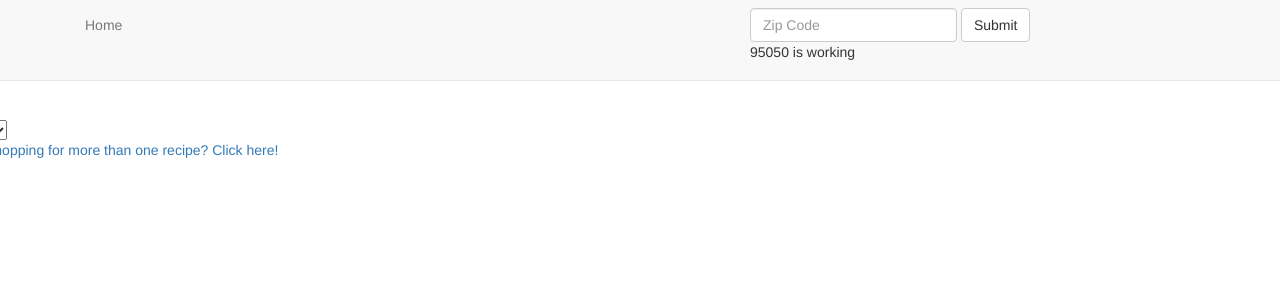
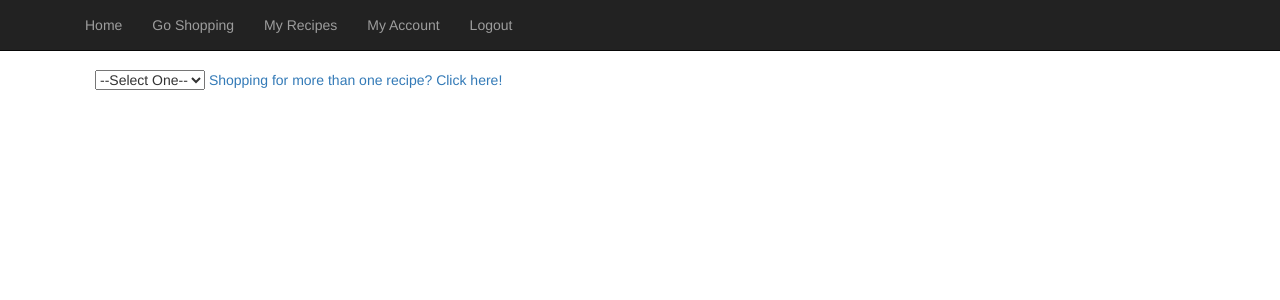
Before and after one commit to kelep511/DinnerDeals, a Django app: template apps/shopping/templates/shopping/singleshop.html in a window 1280 px wide. Shown: the top 300 px of the page. Run offline with Django 3.2, Linux system fonts and the light colour scheme; the template is opened without the code that fills it, so the values that code supplies are empty; parts of the project's set-up code (start-up, migrations or seed data) failed here and were passed over; some libraries are stand-ins or nearby versions.

Commit message:
various tweaks and started user display

```diff
--- a/apps/login/templates/login/register.html
+++ b/apps/login/templates/login/register.html
@@ -47,7 +47,7 @@
     </div>
     <div class="form-group">
       <div class="col-sm-offset-2 col-sm-10">
-        <button type="submit" class="btn btn-default">Edit details</button>
+        <button type="submit" class="btn btn-default">Register</button>
       </div>
     </div>
   </form>
--- a/apps/login/views.py
+++ b/apps/login/views.py
@@ -42,7 +42,7 @@ def create_user(request):
     'id':user.id,
     'u_name':user.u_name
     }
-    return redirect('login:recipes')
+    return redirect('recipes:splash')
 def edit_user(request):
     changes=User.objects.edit_user(request.POST)
     if changes[0]:
--- a/apps/recipes/models.py
+++ b/apps/recipes/models.py
@@ -12,7 +12,7 @@ class IngredientManager(models.Manager):
 # In order to add ingredients to recipe, must pass an array of product ids
 class RecipeManager(models.Manager):
     def newRecipe(self,t_name,u_id,desc, data):
-        recipe=Recipes.objects.create(title=t_name,author=User.objects.get(id=u_id),)
+        recipe=Recipes.objects.create(title=str(t_name),author=User.objects.get(id=u_id), desc=desc)
         for item in data:
             ing=Ingredients.objects.get(itemid=item)
             recipe.ingredients.add(ing)
--- a/apps/recipes/templates/recipes/base.html
+++ b/apps/recipes/templates/recipes/base.html
@@ -19,8 +19,9 @@
   <div class="container"><!-- Nav tabs -->
 <ul class="nav navbar-nav">
   {%block home%}<li><a href="{% url 'recipes:splash' %}">Home</a></li>{%endblock%}
-  {%block shop%}<li><a href="#" >Go Shopping</a></li>{%endblock%}
-  {%block recipe%}<li><a href="{% url 'recipes:add_recipe'%}">My Recipes</a></li>{%endblock%}
+  {%block shop%}<li><a href="{% url 'shop:search'%}" >Go Shopping</a></li>{%endblock%}
+  {%block recipe%}<li><a href="{% url 'recipes:add_recipe'%}">Add a Recipe</a></li>{%endblock%}
+  {%block myrecipe%}<li><a href="{% url 'recipes:userrecipes' u_id=request.session.user.id %}">My Recipes</a> {% endblock %}
   {%block account%}<li><a href="{% url 'recipes:myaccount' %}" >My Account</a></li>{%endblock%}
 
   <li><a class='.navbar-right'href="{% url 'login:logout'%}" >Logout</a></li>
--- a/apps/recipes/templates/recipes/splash.html
+++ b/apps/recipes/templates/recipes/splash.html
@@ -1,6 +1,12 @@
 {% extends 'recipes/base.html'%}
 {%block content%}
 <p> Welcome {{request.session.user.u_name}}.</p>
+{% if request.session.user.id == 1 and not request.inital %}
+<p>Please initialize the database by <a href="{% url 'recipes:first' %}"> Clicking here</a></p>
+{% endif %}
+
+<!-- Container with tabs that should list the user's three chosen recipes. Or, if nothing is chosen, a prompt to visit their My Account page to set them -->
+
 {%endblock%}
 {%block home%}
 <li class='active'><a href="{% url 'recipes:splash' %}">Home</a></li>
--- a/apps/recipes/urls.py
+++ b/apps/recipes/urls.py
@@ -8,6 +8,6 @@ urlpatterns = [
     url(r'^add_recipe/$', views.add_recipe, name='add_recipe'),
     url(r'^create_recipe/$', views.create_recipe, name='create_recipe'),
     url(r'^init$', views.first_time, name='first'),
-    url(r'^create$', views.create, name='create'),
     url(r'^new$', views.new, name='new'),
+    url(r'^user/(?P<u_id>\d+)$', views.user, name='userrecipes')
     ]
--- a/apps/shopping/templates/shopping/base.html
+++ b/apps/shopping/templates/shopping/base.html
@@ -8,24 +8,23 @@
   <link rel="stylesheet" href="https://maxcdn.bootstrapcdn.com/bootstrap/3.3.7/css/bootstrap.min.css" integrity="sha384-BVYiiSIFeK1dGmJRAkycuHAHRg32OmUcww7on3RYdg4Va+PmSTsz/K68vbdEjh4u" crossorigin="anonymous">
   <title>{%block title%}{%endblock%}</title>
 </head>
-  <body style='padding-top:100px;'>
-      <nav class="navbar navbar-default navbar-fixed-top">
-          <div class="container">
-              <a href="">
-                  <p class="navbar-text">Home</p>
-              </a>
-              <div class="login_form col-md-offset-7">
-                  <form class="navbar-form navbar-left" action='./zipsearch' method='post' id='zipfind' role="search">
-                      {%csrf_token%}
-                      <div class="form-group">
-                          <input type="text" name='zip' class="form-control" placeholder="Zip Code" value={{request.session.zip}}>
+<body style='padding: 70px;' }>
+<nav class="navbar navbar-default navbar-fixed-top navbar-inverse" >
+<div class="container"><!-- Nav tabs -->
+<ul class="nav navbar-nav">
+{%block home%}<li><a href="{% url 'recipes:splash' %}">Home</a></li>{%endblock%}
+{%block shop%}<li><a href="{% url 'shop:search'%}" >Go Shopping</a></li>{%endblock%}
+{%block recipe%}<li><a href="{% url 'recipes:add_recipe'%}">My Recipes</a></li>{%endblock%}
+{%block account%}<li><a href="{% url 'recipes:myaccount' %}" >My Account</a></li>{%endblock%}
 
-                      </div>
-                      <button type="submit" class="btn btn-default">Submit</button>
-                      <p>95050 is working</p>
-                  </form>
+<li><a class='.navbar-right'href="{% url 'login:logout'%}" >Logout</a></li>
+
+</ul>
+{% block zip%}
+
+                  {% endblock %}
               </div>
-            </div>
+
           </nav>
 
         {%block content%}{%endblock%}
--- a/apps/shopping/templates/shopping/singleshop.html
+++ b/apps/shopping/templates/shopping/singleshop.html
@@ -2,15 +2,18 @@
 
 {%block content%}
 <div class="row">
-<ul style='liststyle:none; display:inline;'>
-  <li><select class='.col-md4' name="recipes" id='recipes'>
+  <form action="./displayrecipe" name='display' method='post' id='recipes'>
+    {%csrf_token%}
+<ul style='list-style:none;'>
+  <li style='display:inline;'><select class='.col-md6'  name="recipes" >
+    <option value="" disable selected disable='disable'>--Select One--</option>
     {% for items in recipes %}
-    <option name='select' value="{{items.id}}">{{items.title}}</option>
+    <option value="{{items.id}}">{{items.title}}</option>
     {% endfor %}
   </select></li>
-  <li><a class='.col-md3' href="{% url 'shop:multi' %}">Shopping for more than one recipe? Click here!</a></li>
-  <li></li>
+  <li style=' display:inline;'><a class='.col-md3' href="{% url 'shop:multi' %}">Shopping for more than one recipe? Click here!</a></li>
 </ul>
+</form>
 </div>
 <div class="row">
   <div id="results">
@@ -21,9 +24,7 @@
 
 {%block script%}
 $('#recipes').on('change', function(){
-  val=$(this).val;
-  route='./displayrecipe';
-  $.post(route,val, function(res){
+  $.post($(this).attr('action'),$(this).serialize(), function(res){
     var htmlstr='';
     console.log('results:');
     console.log(res);
@@ -34,6 +35,7 @@ $('#recipes').on('change', function(){
     htmlstr +='</ul></div>';
     $('#results').html(htmlstr);
   }, 'object');
+  return false;
 });
 function completeAlert(){
   alert("<div class='fade in'>Youve picked everything up! Choose a new recipe if you'd like to continue.</div>");
```
Also changed, not shown: apps/login/templates/login/index.html (deleted, +0 -10 lines), apps/recipes/templates/recipes/user.html (added, +11 -0 lines), apps/recipes/views.py (+21 -10 lines), apps/shopping/templates/shopping/search.html (+12 -0 lines), apps/shopping/views.py (+18 -12 lines).
